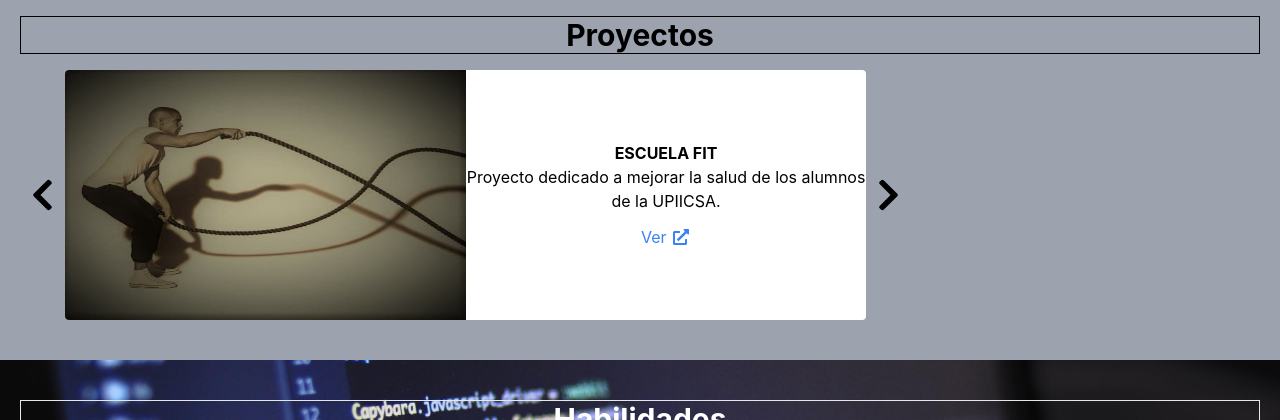
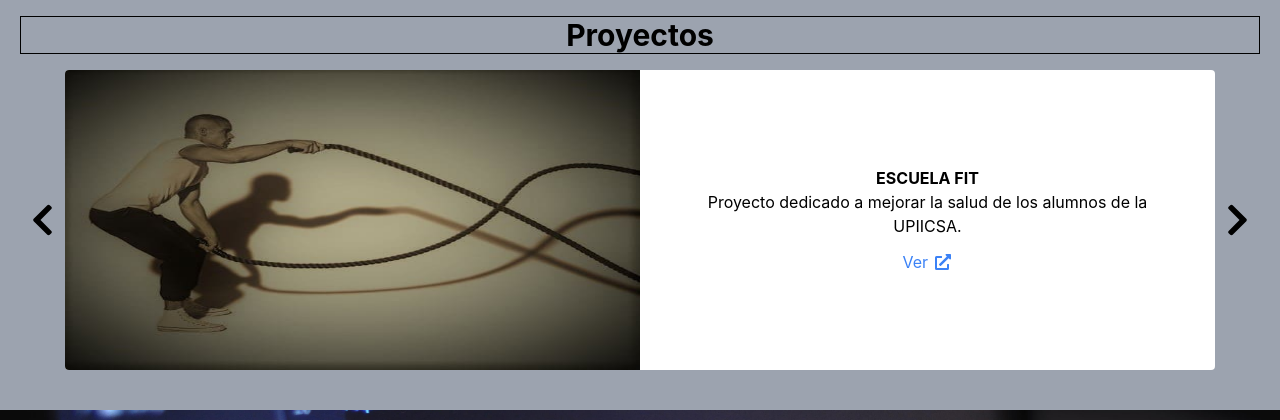
Before and after one commit to FerGv/FerGv.github.io, a Svelte app: page / in a window 1280 px wide. Shown: the part 1204-1624 px from the top of the page. Built offline with nearby package versions, Linux system fonts and the light colour scheme.

Commit message:
[Projects] Fix carousel size

```diff
--- a/public/global.css
+++ b/public/global.css
@@ -5,3 +5,8 @@
   font-family: -apple-system, BlinkMacSystemFont, "Segoe UI", Roboto, Oxygen-Sans, Ubuntu, Cantarell, "Helvetica Neue", sans-serif;
   transition: all ease 0.3s;
 }
+
+img {
+  max-width: 100%;
+  max-height: 100%;
+}
--- a/src/Projects.svelte
+++ b/src/Projects.svelte
@@ -53,13 +53,16 @@
   }
 </script>
 
-<section class="py-10 px-5 bg-gray-400">
+<section class="py-10 sm:px-5 bg-gray-400">
   <h3 class="font-bold text-3xl text-center border border-black mb-4">
     Proyectos
   </h3>
 
-  <section class="flex">
-    <div class="flex flex-col justify-center cursor-pointer hover:bg-gray-200" on:click={lastProject}>
+  <section class="flex justify-center">
+    <div
+      class="flex flex-col justify-center cursor-pointer hover:bg-gray-200"
+      on:click={lastProject}
+    >
       <i class="fas fa-chevron-left fa-fw text-4xl" />
     </div>
 
@@ -70,7 +73,10 @@
       title={projects[projectIndex].title}
     />
 
-    <div class="flex flex-col justify-center cursor-pointer hover:bg-gray-200" on:click={nextProject}>
+    <div
+      class="flex flex-col justify-center cursor-pointer hover:bg-gray-200"
+      on:click={nextProject}
+    >
       <i class="fas fa-chevron-right fa-fw text-4xl" />
     </div>
   </section>
--- a/src/components/ProjectCard.svelte
+++ b/src/components/ProjectCard.svelte
@@ -7,14 +7,32 @@
 
 <style>
   img {
-    height: 250px;
+    height: 195px;
+  }
+
+  .project-info {
+    min-height: 180px;
+  }
+
+  @media (min-width: 640px) {
+    img {
+      min-height: 300px;
+    }
+
+    .project-info {
+      min-height: auto;
+    }
   }
 </style>
 
-<article class="flex flex-col sm:flex-row bg-white text-center pb-5 sm:pb-0 rounded">
-  <img src="/img/{image}" alt={title} class="rounded rounded-tr-none rounded-br-none sm:w-1/2">
+<article class="flex flex-col sm:flex-row bg-white text-center rounded flex-1">
+  <img
+    src="/img/{image}"
+    alt={title}
+    class="rounded rounded-tr-none rounded-br-none sm:w-1/2"
+  >
 
-  <div class="flex flex-col justify-center flex-1">
+  <div class="project-info flex flex-col justify-center content-center px-5 sm:px-10 flex-1">
     <p class="font-bold uppercase">{title}</p>
 
     <p>{description}</p>
```
